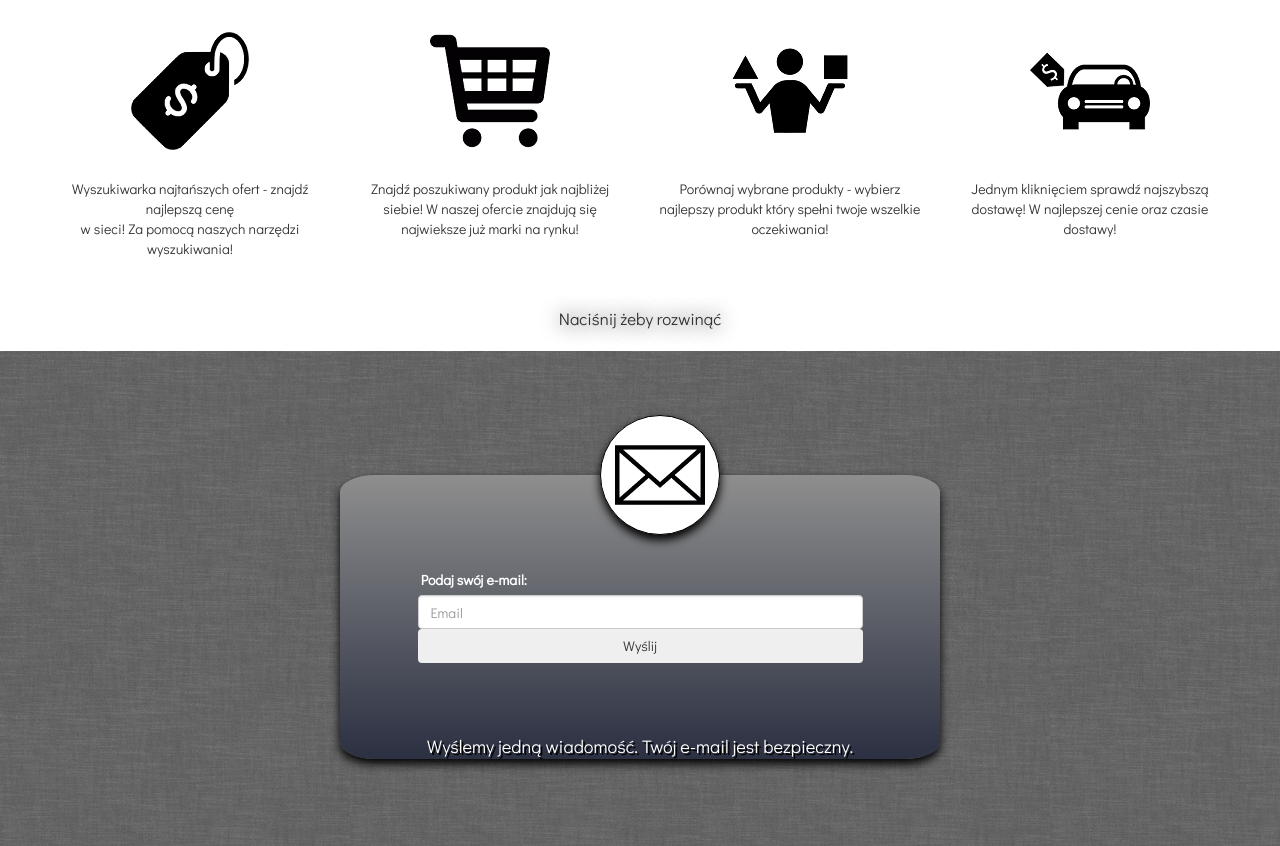
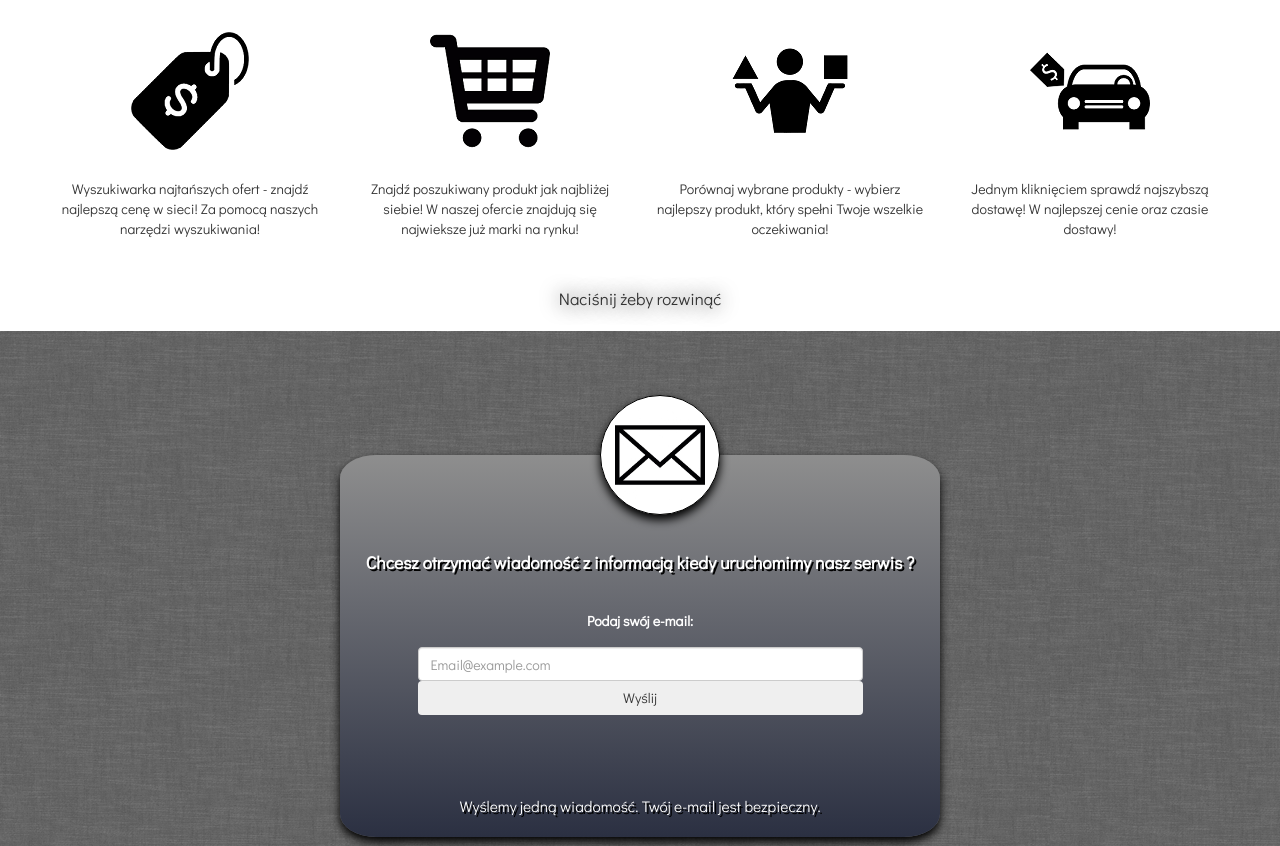
Before and after one commit to infoshareacademy/jfdd7-nw, a plain HTML site: page index.html in a window 1280 px wide. Shown: the part 674-1520 px from the top of the page. Drawn offline with nearby package versions, Linux system fonts and the light colour scheme.

Commit message:
zmodyfikowany (upiększony) formularz/newsletter

```diff
--- a/index.html
+++ b/index.html
@@ -75,7 +75,7 @@
                 <div class="col-md-3  col-sm-6">
                     <img class="img-responsive obrazek" src="images/cena1.png" alt="wyszukiwarka najtańszych ofert"
                          title="wyszukiwarka najtańszych ofert"/>
-                    <p class="text">Wyszukiwarka najtańszych ofert - znajdź najlepszą cenę <br/> w sieci! Za pomocą
+                    <p class="text">Wyszukiwarka najtańszych ofert - znajdź najlepszą cenę w sieci! Za pomocą
                         naszych
                         narzędzi wyszukiwania!</p>
                 </div>
@@ -88,7 +88,7 @@
                 <div class="col-md-3  col-sm-6">
                     <img class="img-responsive obrazek" src="images/porownanie.png" alt="porównywarka produktów"
                          title="porównywarka produktów"/>
-                    <p class="text">Porównaj wybrane produkty - wybierz najlepszy produkt który spełni twoje wszelkie
+                    <p class="text">Porównaj wybrane produkty - wybierz najlepszy produkt, który spełni Twoje wszelkie
                         oczekiwania!</p>
                 </div>
                 <div class="col-md-3  col-sm-6">
@@ -137,12 +137,13 @@
             </legend>
             <form action="https://formspree.io/teamniewiem@gmail.com" method="POST">
                 <div class="form-group">
-                    <label class="podaj-email col-sm-5" for="exampleInputEmail1">Podaj swój e-mail:</label>
+                    <label class="kiedy-rusza col-sm-12" for="exampleInputEmail1">Chcesz otrzymać wiadomość z informacją kiedy uruchomimy nasz serwis ?</label>
+                    <label class="podaj-email col-sm-12" for="exampleInputEmail1">Podaj swój e-mail:</label>
                     <div class="col-sm-offset-1 col-sm-10">
-                        <input type="email" class="form-control" id="exampleInputEmail1" placeholder="Email">
+                        <input type="email" class="form-control" id="exampleInputEmail1" placeholder="Email@example.com">
                     </div>
                     <div class="col-sm-offset-1 col-sm-10">
-                        <button type="submit" class="btn btn-block">Wyślij</button>
+                        <button type="submit" class="btn btn-block wyslij">Wyślij</button>
                     </div>
                 </div>
             </form>
--- a/style/formularz.css
+++ b/style/formularz.css
@@ -2,7 +2,7 @@ main > section > fieldset {
     max-width: 600px;
     border-radius: 6%;
     border: 0px;
-    max-height: 400px;
+    max-height: 490px;
     background: linear-gradient(to bottom, #8e8e8e, #2b3042);
     box-shadow: 0 5px 10px black;
     margin-bottom: 50px;
@@ -24,24 +24,37 @@ main > section > fieldset > legend {
     border-radius: 50%;
 }
 .formularz {
-    /*padding: 100px;*/
-    /*display: flex;*/
-    /*justify-content: center;*/
     background-image: url(../images/tlo-o-nas2.png);
-    /*border-bottom: 2px solid lightgrey;*/
-    /*border-top: 2px solid lightgrey;*/
     margin-top: 20px;
     padding: 5% 0;
+    height: 150%;
 }
 main > section > fieldset > p {
     color: white;
     text-shadow: 2px 2px black;
-    margin: 70px 0 0 16px;
+    margin: 80px 0 0 16px;
     text-align: center;
-    font-size: 1.3em;
+    font-size: 1.1em;
     vertical-align: middle;
+    padding-bottom: 10px;
+    margin-bottom: 10px;
 }
 .podaj-email{
     color: white;
     text-align: center;
+    padding: 11px 0;
+
 }
+.kiedy-rusza {
+    padding: 0 0 10px;
+    color: white;
+    text-align: center;
+    text-shadow: 2px 2px black;
+    font-size: 1.25em;
+    vertical-align: middle;
+    padding-bottom: 20px;
+
+}
+.wyslij:hover {
+    opacity: 0.9;
+}
```
